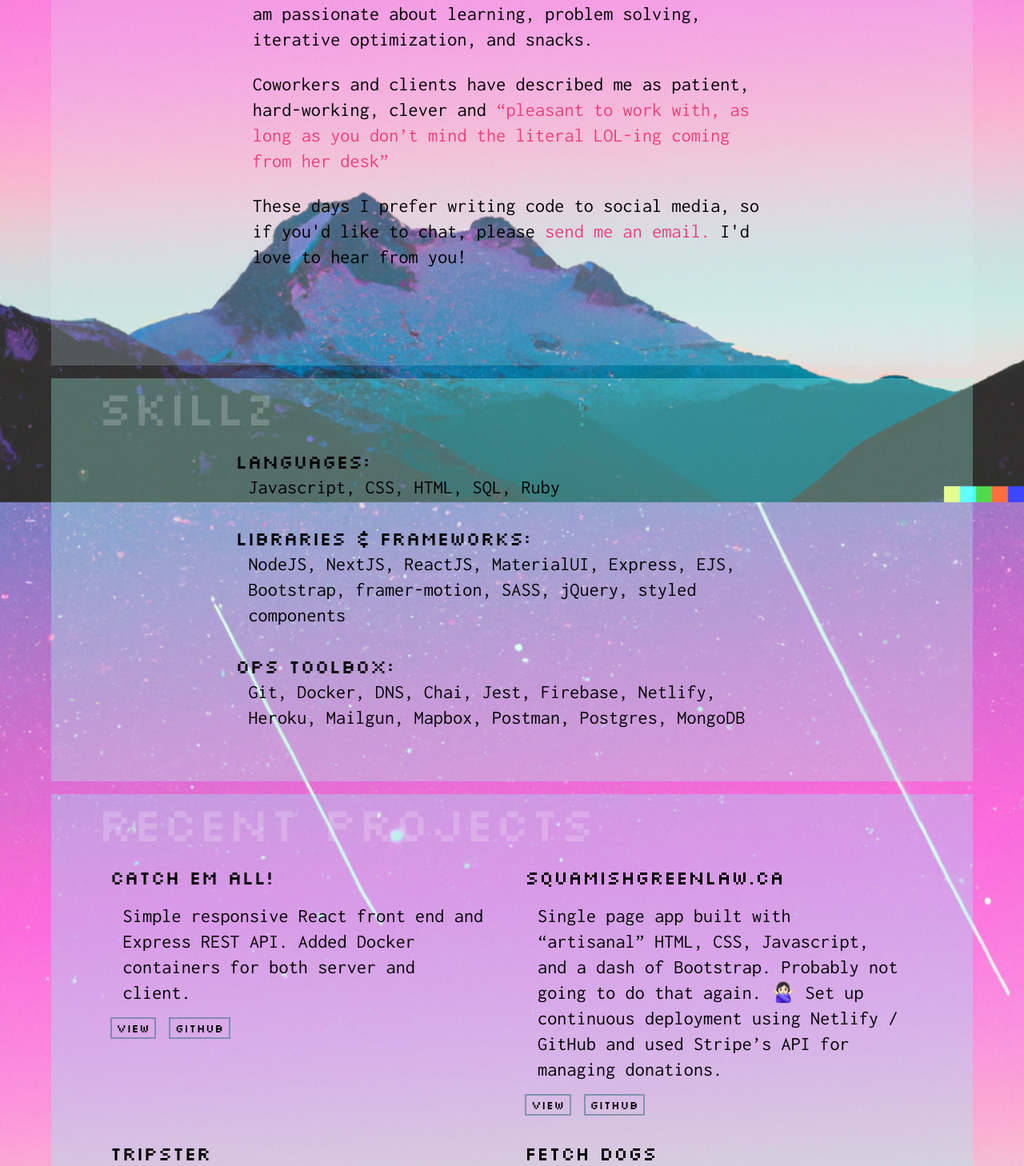
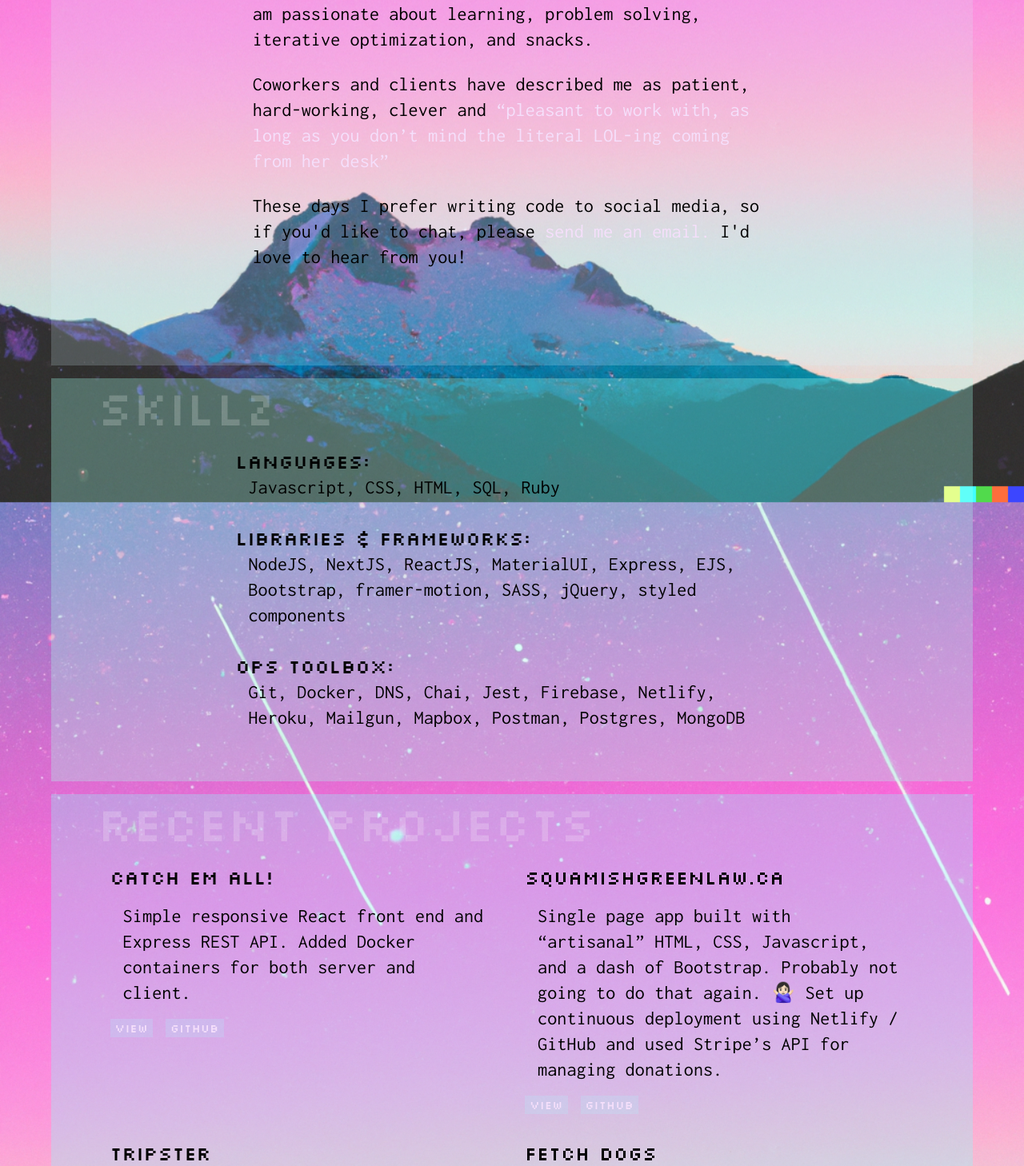
Before and after one commit to teknoboten/boten, a React (Create React App) app: page /resume in a window 1280 px wide. Shown: the part 652-2110 px from the top of the page at 80% size. Built offline with nearby package versions, Linux system fonts and the light colour scheme.

Commit message:
add global link stylez

```diff
--- a/src/GlobalThemeOverride.js
+++ b/src/GlobalThemeOverride.js
@@ -2,6 +2,22 @@ import { createTheme } from '@mui/material/styles'
 
 export const GlobalThemeOverride = createTheme({
   components: {
+    MuiLink: {
+      styleOverrides: {
+        root: {
+          color: '#F5DFFB',
+          textDecoration: 'none',
+          fontWeight: '500',
+          backgroundColor: 'rgba(209, 70, 205, 0.0)',
+
+          '&:hover': {
+            boxShadow: 9,
+            backgroundColor: 'rgba(209, 70, 205, 0.4)',
+            transition: 'backgroundColor, 500ms',
+          },
+        },
+      },
+    },
     MuiTypography: {
       styleOverrides: {
         h1: {
--- a/src/components/Project.js
+++ b/src/components/Project.js
@@ -23,23 +23,14 @@ export default function Project({ title, description, url, tags, github }) {
             href={url}
             rel="noreferrer"
             target="_blank"
-            color="#ff4081"
             sx={{
-              textDecoration: 'none',
               marginRight: 2,
-              color: 'black',
-              bgcolor: 'rgba(169, 243, 255, 0.0)',
+              bgcolor: 'rgba(169, 243, 255, 0.2)',
               paddingX: '6px',
               paddingY: '3px',
-              border: '2px solid rgba(47, 109, 127, 0.5)',
             }}
           >
-            <Typography
-              variant="caption"
-              sx={{ fontFamily: 'Silkscreen', fontWeight: '500' }}
-            >
-              View
-            </Typography>
+            <Typography variant="caption">View</Typography>
           </Link>
         )}
         <Link
@@ -49,19 +40,12 @@ export default function Project({ title, description, url, tags, github }) {
           sx={{
             textDecoration: 'none',
             marginRight: 2,
-            color: 'black',
-            bgcolor: 'rgba(169, 243, 255, 0.0)',
+            bgcolor: 'rgba(169, 243, 255, 0.2)',
             paddingX: '6px',
             paddingY: '3px',
-            border: '2px solid rgba(47, 109, 127, 0.5)',
           }}
         >
-          <Typography
-            variant="caption"
-            sx={{ fontFamily: 'Silkscreen', fontWeight: '500' }}
-          >
-            Github
-          </Typography>
+          <Typography variant="caption">Github</Typography>
         </Link>
       </Box>
     </Box>
--- a/src/components/Summary.js
+++ b/src/components/Summary.js
@@ -42,8 +42,8 @@ export default function Summary() {
                 href="https://www.linkedin.com/in/serraboten/details/recommendations/"
                 rel="noreferrer"
                 target="_blank"
-                color="#ec407a"
-                sx={{ textDecoration: 'none', fontWeight: '500' }}
+                // color="#ec407a"
+                // sx={{ textDecoration: 'none', fontWeight: '500' }}
               >
                 {' '}
                 “pleasant to work with, as long as you don’t mind the literal
@@ -53,15 +53,12 @@ export default function Summary() {
 
             <p>
               These days I prefer writing code to social media, so if you'd like
-              to chat, please
+              to chat, please{' '}
               <Link
                 href="mailto:serra@boten.ca"
                 rel="noreferrer"
                 target="_blank"
-                color="#ec407a"
-                sx={{ textDecoration: 'none', fontWeight: '500' }}
               >
-                {' '}
                 send me an email.
               </Link>{' '}
               I'd love to hear from you!
```
